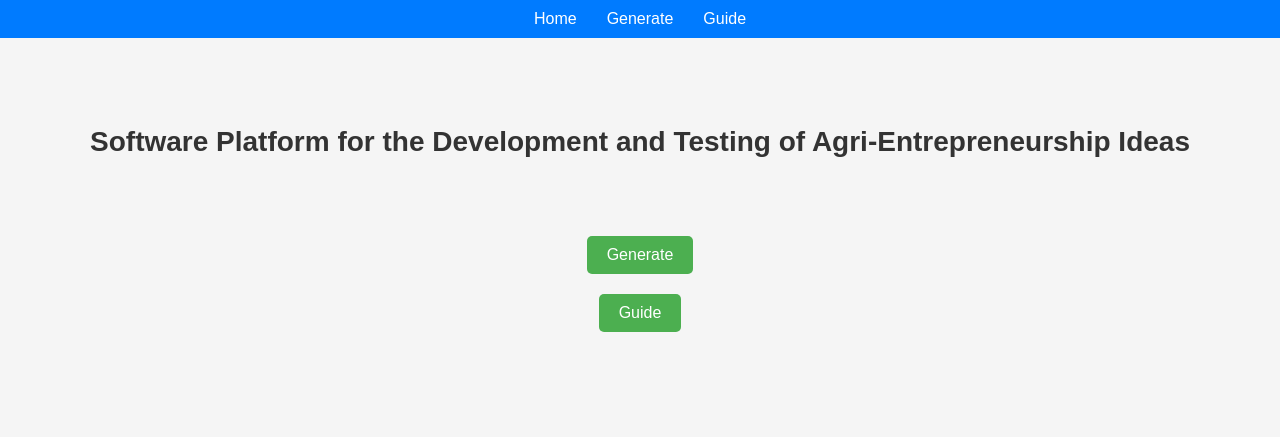
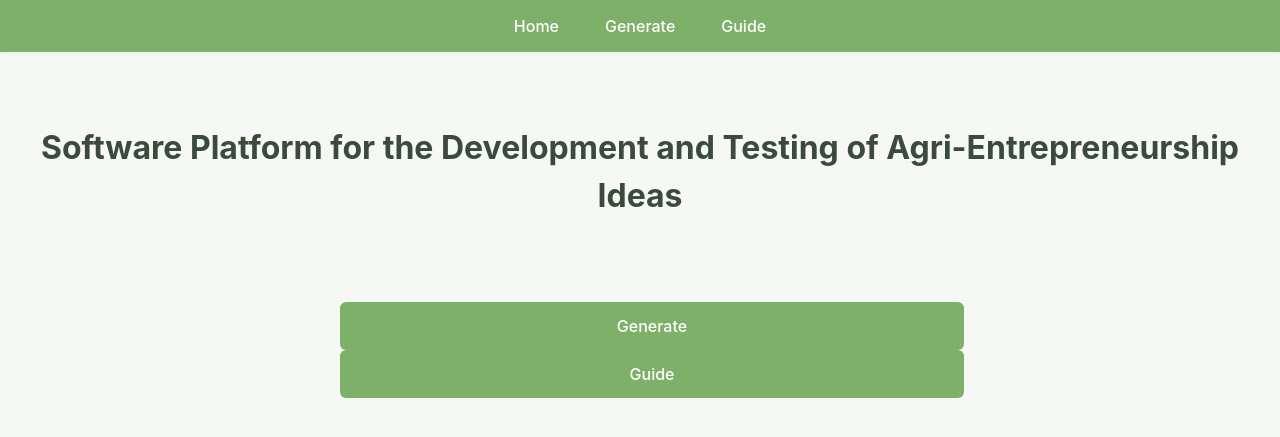
Before and after one commit to Seele28/Agr-Business-Plan-Canvas, a Flask app: page / in a window 1280 px wide. Shown: the top 437 px of the page. Run offline with Flask 3, Linux system fonts and the light colour scheme.

Commit message:
Update style.css

```diff
--- a/BMC-qwen_model_PH/static/css/style.css
+++ b/BMC-qwen_model_PH/static/css/style.css
@@ -1,136 +1,200 @@
-body {
-    font-family: Arial, sans-serif;
-    margin: 0;
-    background-color: #f5f5f5;
+/* Modern UI Variables */
+:root {
+    --primary-color: #7FB069;      /* 更浅的主绿色 */
+    --primary-hover: #6b9657;      /* 更浅的悬停绿色 */
+    --background-color: #f5f8f5;   /* 更浅的背景色 */
+    --surface-color: #ffffff;      /* 保持白色 */
+    --text-color: #3c4a3e;        /* 更柔和的文字色 */
+    --border-color: #d8e6d9;      /* 更浅的边框色 */
+    --shadow-color: rgba(127, 176, 105, 0.1); /* 更浅的阴影 */
+    --spacing-unit: 8px;
 }
 
+/* Base Styles */
+body {
+    font-family: -apple-system, BlinkMacSystemFont, 'Segoe UI', Arial, sans-serif;
+    margin: 0;
+    background-color: var(--background-color);
+    color: var(--text-color);
+    line-height: 1.5;
+}
+
+/* Grid System */
+.grid-container {
+    display: grid;
+    grid-template-columns: repeat(10, 1fr);
+    gap: calc(var(--spacing-unit) * 1.25);
+    border: 1px solid var(--border-color);
+    border-radius: 8px;
+    padding: var(--spacing-unit);
+    background-color: var(--surface-color);
+    box-shadow: 0 2px 4px var(--shadow-color);
+}
+
+.grid-item {
+    border: 1px solid var(--border-color);
+    padding: calc(var(--spacing-unit) * 1.25);
+    border-radius: 4px;
+    background-color: var(--surface-color);
+    transition: all 0.2s ease;
+}
+
+.grid-item:hover {
+    box-shadow: 0 2px 8px var(--shadow-color);
+}
+
+/* Grid Spans */
+.span-2 { grid-column: span 2; }
+.span-2-2 {
+    grid-column: span 2;
+    grid-row: span 2;
+}
+.span-5 { grid-column: span 5; }
+
+/* Navigation */
 nav {
-    background-color: #007BFF;
-    padding: 10px 20px;
+    background-color: var(--primary-color);
+    padding: calc(var(--spacing-unit) * 1.25) calc(var(--spacing-unit) * 2.5);
     display: flex;
     justify-content: center;
+    box-shadow: 0 2px 4px var(--shadow-color);
 }
 
 nav a {
-    color: #fff;
+    color: var(--surface-color);
     text-decoration: none;
-    margin: 0 15px;
+    margin: 0 calc(var(--spacing-unit) * 1.875);
     font-size: 16px;
+    font-weight: 500;
+    transition: all 0.2s ease;
+    padding: calc(var(--spacing-unit) * 0.5) var(--spacing-unit);
+    border-radius: 4px;
 }
 
 nav a:hover {
-    text-decoration: underline;
+    background-color: var(--primary-hover);
+    text-decoration: none;
 }
 
+/* Form Styles */
+.form-container {
+    background-color: var(--surface-color);
+    padding: calc(var(--spacing-unit) * 2.5);
+    border-radius: 12px;
+    box-shadow: 0 4px 16px var(--shadow-color);
+    max-width: 800px;
+    margin: calc(var(--spacing-unit) * 5) auto;
+}
+
+.form-group {
+    margin-bottom: calc(var(--spacing-unit) * 2.5);
+}
+
+label {
+    display: block;
+    margin-bottom: calc(var(--spacing-unit) * 0.625);
+    font-weight: 600;
+    color: var(--text-color);
+}
+
+input[type="text"] {
+    width: 100%;
+    padding: calc(var(--spacing-unit) * 1.25);
+    box-sizing: border-box;
+    border: 2px solid var(--border-color);
+    border-radius: 6px;
+    font-size: 14px;
+    transition: all 0.2s ease;
+}
+
+input[type="text"]:focus {
+    border-color: var(--primary-color);
+    outline: none;
+    box-shadow: 0 0 0 3px rgba(0, 123, 255, 0.1);
+}
+
+/* Button Styles */
+button, .button {
+    width: 100%;
+    padding: calc(var(--spacing-unit) * 1.5);
+    background-color: var(--primary-color);
+    border: none;
+    border-radius: 6px;
+    color: var(--surface-color);
+    font-size: 16px;
+    font-weight: 500;
+    cursor: pointer;
+    transition: all 0.2s ease;
+    text-align: center;
+    text-decoration: none;
+    display: inline-block;
+}
+
+button:hover, .button:hover {
+    background-color: var(--primary-hover);
+    transform: translateY(-1px);
+    box-shadow: 0 4px 12px rgba(0, 123, 255, 0.2);
+}
+
+/* Index Container */
 .container-index {
     display: flex;
     flex-direction: column;
     align-items: center;
     justify-content: center;
+    flex-grow: 1;
     text-align: center;
-    max-width: 1200px;
-    margin: 0 auto;
-    padding: 20px;
+    padding: calc(var(--spacing-unit) * 2.5);
 }
 
 .title {
-    margin-top: 40px;
-    font-size: 28px;
-    font-weight: bold;
-    color: #333;
-}
-
-.subtitle-bar {
-    width: 100%;
-    background-color: #4CAF50; /* Adjusted to green theme */
-    color: white;
-    padding: 15px 0;
-    font-size: 18px;
-    font-weight: bold;
-    text-align: center;
-    margin-top: 10px;
-    box-shadow: 0 2px 5px rgba(0, 0, 0, 0.2);
-}
-
-.generate-section {
-    background-color: white;
-    border-radius: 10px;
-    box-shadow: 0 5px 15px rgba(0, 0, 0, 0.1);
-    padding: 30px;
-    margin-top: 30px;
-    width: 80%;
-    max-width: 800px;
-}
-
-.generate-section h1 {
-    font-size: 24px;
-    margin-bottom: 20px;
-    color: #333;
-}
-
-.generate-section form {
-    display: flex;
-    flex-direction: column;
-    gap: 20px;
-}
-
-.generate-section input[type="text"] {
-    width: 100%;
-    padding: 12px;
-    font-size: 16px;
-    border: 1px solid #ccc;
-    border-radius: 5px;
-}
-
-.generate-section input[type="submit"] {
-    background-color: #007BFF;
-    color: white;
-    border: none;
-    padding: 12px;
-    border-radius: 5px;
-    font-size: 16px;
-    cursor: pointer;
-    transition: background-color 0.3s ease;
-}
-
-.generate-section input[type="submit"]:hover {
-    background-color: #0056b3;
+    margin-top: calc(var(--spacing-unit) * 2.5);
+    font-size: 32px;
+    font-weight: 700;
+    color: var(--text-color);
 }
 
 .options {
-    display: flex;
-    flex-direction: column;
-    align-items: center;
-    margin-top: 40px;
+    margin-top: calc(var(--spacing-unit) * 6.25);
+    width: 100%;
+    max-width: 600px;
 }
 
-.options .button {
-    display: inline-block;
-    width: auto;
-    max-width: 250px;
-    padding: 10px 20px;
-    background-color: #4CAF50; /* Green theme */
-    color: white;
-    text-decoration: none;
-    margin: 10px;
-    border-radius: 5px;
-    text-align: center;
-    font-size: 16px;
-    cursor: pointer;
-    transition: background-color 0.3s ease;
+/* Responsive Design */
+@media (max-width: 768px) {
+    .grid-container {
+        grid-template-columns: repeat(6, 1fr);
+    }
+
+    .span-5 {
+        grid-column: span 6;
+    }
+
+    .button {
+        width: 100%;
+        max-width: none;
+    }
+
+    .form-container {
+        margin: calc(var(--spacing-unit) * 2.5) calc(var(--spacing-unit) * 1.25);
+    }
 }
 
-.options .button:hover {
-    background-color: #3e8e41;
+@media (max-width: 480px) {
+    .grid-container {
+        grid-template-columns: 1fr;
+    }
+
+    .span-2, .span-2-2, .span-5 {
+        grid-column: span 1;
+    }
+
+    nav {
+        flex-direction: column;
+        align-items: center;
+    }
+
+    nav a {
+        margin: var(--spacing-unit) 0;
+    }
 }
-
-footer {
-    margin-top: 40px;
-    padding: 10px 0;
-    text-align: center;
-    color: #777;
-    font-size: 14px;
-}
-
-    background-color: #0056b3;
-}
```
